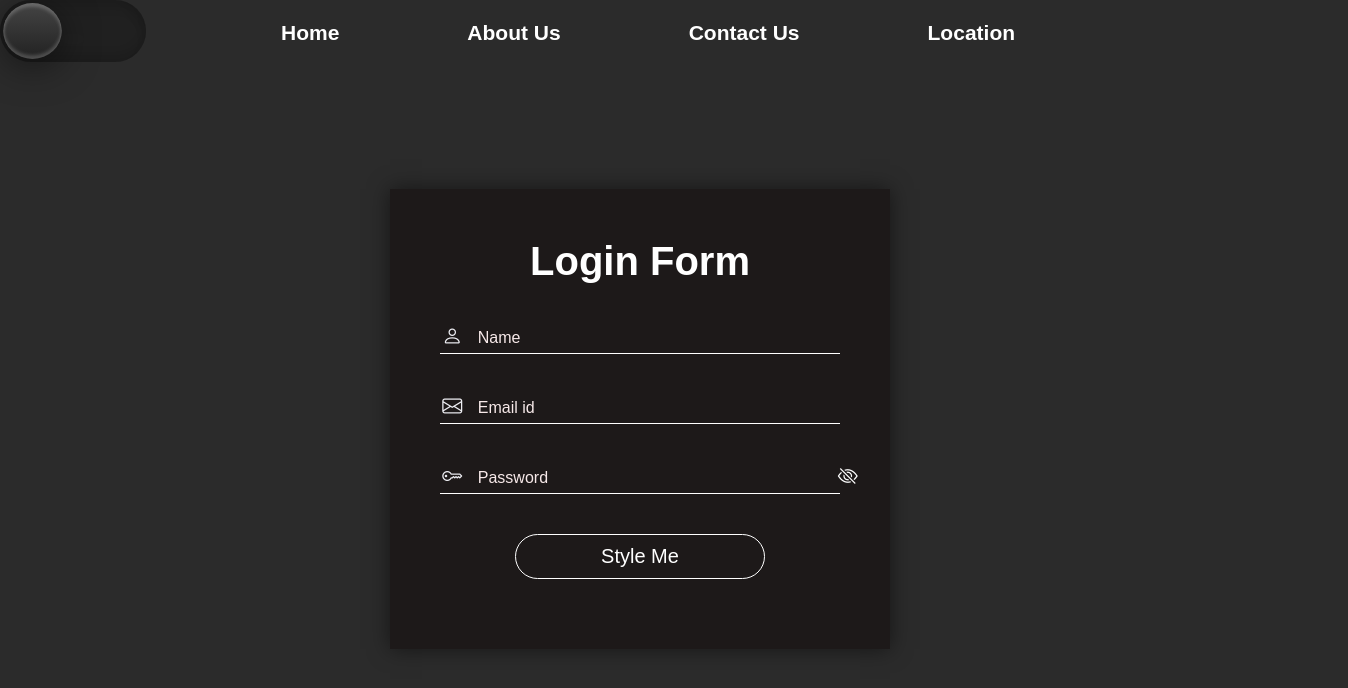
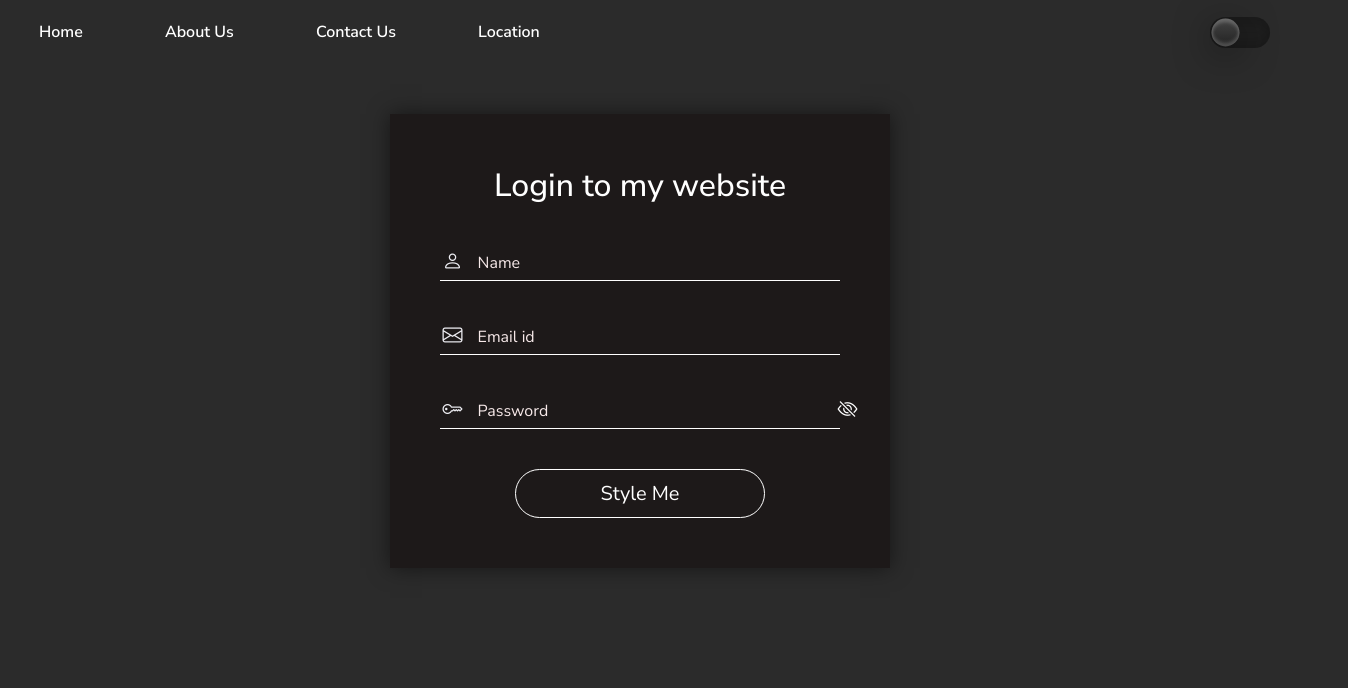
Before and after one commit to Bugbuster2004/Siddhantbansal_frontend, a website: page public/index.html in a window 1280 px wide. Shown: the whole page, 1348 px wide, since content can reach past the window. Drawn offline with nearby package versions, Linux system fonts and the light colour scheme.

Commit message:
updated styles

```diff
--- a/package.json
+++ b/package.json
@@ -4,7 +4,7 @@
   "description": "",
   "main": "index.js",
   "scripts": {
-    "test": "echo \"Error: no test specified\" && exit 1"
+    "start": "nodemon index.js"
   },
   "keywords": [],
   "author": "",
--- a/public/index.html
+++ b/public/index.html
@@ -11,24 +11,30 @@
       integrity="sha384-b6lVK+yci+bfDmaY1u0zE8YYJt0TZxLEAFyYSLHId4xoVvsrQu3INevFKo+Xir8e"
       crossorigin="anonymous"
     />
+    <link rel="preconnect" href="https://fonts.googleapis.com" />
+    <link rel="preconnect" href="https://fonts.gstatic.com" crossorigin />
+    <link
+      href="https://fonts.googleapis.com/css2?family=Nunito+Sans:opsz,wght@6..12,200;6..12,400;6..12,500;6..12,600&display=swap"
+      rel="stylesheet"
+    />
   </head>
   <body>
-    <div id="preloader"></div>
-
-    <div id="toogle">
-      <i class="indicator"></i>
-    </div>
+    <!-- <div id="preloader"></div> -->
+    <script src="index.js"></script>
     <div class="nav-bar">
       <ul>
-        <button type="button" class="btn">Home</button>
-        <button type="button" class="btn">About Us</button>
-        <button type="button" class="btn">Contact Us</button>
-        <button type="button" class="btn">Location</button>
+        <a class="btn">Home</a>
+        <a class="btn">About Us</a>
+        <a class="btn">Contact Us</a>
+        <a class="btn">Location</a>
       </ul>
+      <div id="toggle">
+        <i class="indicator"></i>
+      </div>
     </div>
 
     <div class="form-outline">
-      <h1>Login Form</h1>
+      <h1 class="login-form-title">Login to my website</h1>
       <div class="input">
         <i class="bi bi-person"></i>
         <input type="name" placeholder="Name" id="nameInput" />
@@ -54,84 +60,5 @@
         Style Me
       </button>
     </div>
-
-    <div>
-      <script>
-        function passwordworking() {
-          let icon1 = document.getElementById("takeinput");
-          let icon2 = document.getElementById("eye1");
-          let icon3 = document.getElementById("eye2");
-
-          if (icon1.type === "password") {
-            icon1.type = "text";
-            icon2.style.display = "block";
-            icon3.style.display = "none";
-          } else {
-            icon1.type = "password";
-            icon2.style.display = "none";
-            icon3.style.display = "block";
-          }
-        }
-        function validateForm() {
-          const nameInput = document.getElementById("nameInput");
-          const emailInput = document.getElementById("emailInput");
-          const passwordInput = document.getElementById("takeinput");
-
-          if (nameInput.value.trim() === "") {
-            alert("Name field is required");
-            return;
-          }
-
-          if (emailInput.value.trim() === "") {
-            alert("Email field is required");
-            return;
-          }
-
-          if (passwordInput.value.trim() === "") {
-            alert("Password field is required");
-            return;
-          }
-
-          alert("Form submitted successfully!");
-        }
-        const styleButton = document.getElementById("stylebutton");
-
-        function handleButtonClick() {
-          styleButton.classList.toggle("clicked-button");
-        }
-
-        styleButton.addEventListener("click", handleButtonClick);
-
-        const body = document.querySelector("body");
-        const buttons = document.querySelectorAll("button");
-
-        const toogle = document.getElementById("toogle");
-
-        toogle.onclick = function () {
-          console.log("toogle clicked");
-          toogle.classList.toggle("active");
-          if (toogle.classList.contains("active")) {
-            body.classList.add("active");
-            buttons.forEach((button) => {
-              button.classList.add("active");
-            });
-          } else {
-            body.classList.remove("active");
-            buttons.forEach((button) => {
-              button.classList.remove("active");
-            });
-          }
-        };
-
-        var loadeimage = document.getElementById("preloader");
-        document.addEventListener("DOMContentLoaded", function () {
-          window.addEventListener("load", function () {
-            setTimeout(function () {
-              loadeimage.style.display = "none";
-            }, 2000); // Adjust the time duration
-          });
-        });
-      </script>
-    </div>
   </body>
 </html>
--- /dev/null
+++ b/public/index.js
@@ -0,0 +1,73 @@
+function passwordworking() {
+  let icon1 = document.getElementById("takeinput");
+  let icon2 = document.getElementById("eye1");
+  let icon3 = document.getElementById("eye2");
+
+  if (icon1.type === "password") {
+    icon1.type = "text";
+    icon2.style.display = "block";
+    icon3.style.display = "none";
+  } else {
+    icon1.type = "password";
+    icon2.style.display = "none";
+    icon3.style.display = "block";
+  }
+}
+
+function validateForm() {
+  const nameInput = document.getElementById("nameInput");
+  const emailInput = document.getElementById("emailInput");
+  const passwordInput = document.getElementById("takeinput");
+
+  if (nameInput.value.trim() === "") {
+    alert("Name field is required");
+    return;
+  }
+
+  if (emailInput.value.trim() === "") {
+    alert("Email field is required");
+    return;
+  }
+
+  if (passwordInput.value.trim() === "") {
+    alert("Password field is required");
+    return;
+  }
+
+  alert("Form submitted successfully!");
+}
+
+function handleButtonClick() {
+  styleButton.classList.toggle("clicked-button");
+}
+
+document.addEventListener("DOMContentLoaded", function () {
+  var loadeimage = document.getElementById("preloader");
+
+  //   window.addEventListener("load", function () {
+  //     setTimeout(function () {
+  //       loadeimage.style.display = "none";
+  //     }, 2000); // Adjust the time duration
+  //   });
+  const styleButton = document.getElementById("stylebutton");
+  styleButton.addEventListener("click", handleButtonClick);
+
+  const body = document.querySelector("body");
+  const buttons = document.querySelectorAll("button");
+  const toggle = document.getElementById("toggle");
+  toggle.addEventListener("click", function () {
+    console.log("toggle clicked");
+    toggle.classList.toggle("active");
+    if (toggle.classList.contains("active")) {
+      body.classList.add("active");
+      buttons.forEach((button) => {
+        button.classList.add("active");
+      });
+    } else {
+      body.classList.remove("active");
+      buttons.forEach((button) => {
+        button.classList.remove("active");
+      });
+    }
+  });
+});
--- a/public/styles.css
+++ b/public/styles.css
@@ -1,6 +1,7 @@
 * {
   margin: 0;
   padding: 0;
+  font-family: "Nunito Sans", sans-serif;
 }
 @keyframes gradientAnimation {
   0% {
@@ -11,30 +12,9 @@
   }
 }
 body {
-  /* display: flex; */
-  justify-content: center;
-  align-items: center;
-  min-height: 100vh;
   background: #2b2b2b;
-  transition: 0.5s;
-
-  /* background: linear-gradient(
-    to bottom right,
-    red,
-    hsl(185, 100%, 66%),
-    #5664e9,
-    rgb(157, 92, 222),
-    #7c4dff,
-    #cc00ff,
-    #63c2e8,
-    rgb(255, 42, 0)
-  ); */
-  background-size: 200% 100%;
-  animation: gradientAnimation 5s ease infinite;
-
-  /* background-size: cover; */
-  background-position: center;
   font-family: sans-serif;
+  font-family: "Nunito Sans", sans-serif;
 }
 body.active {
   background: #f8f8f8;
@@ -44,7 +24,7 @@ body.active {
   font-size: 20px;
   width: 500px;
   background: rgba(26, 20, 20, 0.8);
-  margin: 15% auto;
+  margin: 50px auto 0;
   padding: 50px 0;
   color: rgb(255, 255, 255);
   box-shadow: 0 0 20px rgba(0, 0, 0, 0.5);
@@ -57,6 +37,7 @@ body.active {
   padding-top: 10px;
   padding-bottom: 5px;
 }
+
 .input input {
   width: 90%;
   border: none;
@@ -85,7 +66,7 @@ body.active {
   display: none;
 }
 .style-me {
-  margin: 40px auto 20px;
+  margin: 40px auto 0px;
   width: 50%;
   display: block;
   outline: none;
@@ -98,17 +79,13 @@ body.active {
   border-radius: 30px;
 }
 /* navbar */
+.nav-bar {
+  height: 64px;
+  display: flex;
+  align-items: center;
+  justify-content: space-between;
+}
 ul {
-  /* text-decoration: none; */
-  /* font-size: 35px; */
-  margin: -89px -6px;
-  width: 67%;
-  display: flex;
-  list-style-type: none;
-  padding: 30px 248px;
-  padding-top: 37px;
-  background: transparent;
-  gap: 50px;
 }
 .btn {
   /* text-decoration: none; */
@@ -118,7 +95,7 @@ ul {
   border-radius: 33px;
   border: none;
   background: transparent;
-  font-size: 21px;
+  font-size: 16px;
   cursor: pointer;
 }
 button:hover {
@@ -126,26 +103,27 @@ button:hover {
   /* background-color: transparent; */
   color: black;
 }
-/* dark mode toogle button */
-#toogle {
+/* dark mode toggle button */
+#toggle {
   /* border: 5px solid red; */
+  margin-right: 10px;
   position: relative;
   display: block;
-  width: 146px;
-  height: 62px;
-  border-radius: 160px;
+  width: 60px;
+  height: 31px;
+  border-radius: 15.5px;
   background: #222;
-  transition: 0.5s;
+  transition: 0.5s background;
   cursor: pointer;
   box-shadow: inset 0 8px 60px rgba(0, 0, 0, 0.1),
     inset 0 8px 8px rgba(0, 0, 0, 0.1), inset 0 -8px 8px rgba(0, 0, 0, 0.1);
 }
-#toogle .indicator {
+#toggle .indicator {
   position: absolute;
   top: 0;
   left: 0;
-  width: 65px;
-  height: 62px;
+  width: 31px;
+  height: 100%;
   background: linear-gradient(to bottom, #444, #222);
   border-radius: 50%;
   transform: scale(0.9);
@@ -154,21 +132,26 @@ button:hover {
     inset 0 -4px 4px rgba(255, 255, 255, 0.2);
   transition: 0.5s;
 }
-#toogle.active .indicator {
-  left: 80px;
+#toggle.active .indicator {
+  left: 100%;
+  transform: translateX(-100%);
 }
-#toogle.active {
+#toggle.active {
   background: #f8f8f8;
 }
 button.active {
   color: black;
 }
 /* making a preloader */
-#preloader {
+/* #preloader {
   background: #000 url(loader.gif) no-repeat center center;
   background-size: 32%;
   height: 100vh;
   width: 100%;
   position: fixed;
   z-index: 100;
+} */
+.login-form-title {
+  font-weight: 500;
+  font-size: 32px;
 }
```
